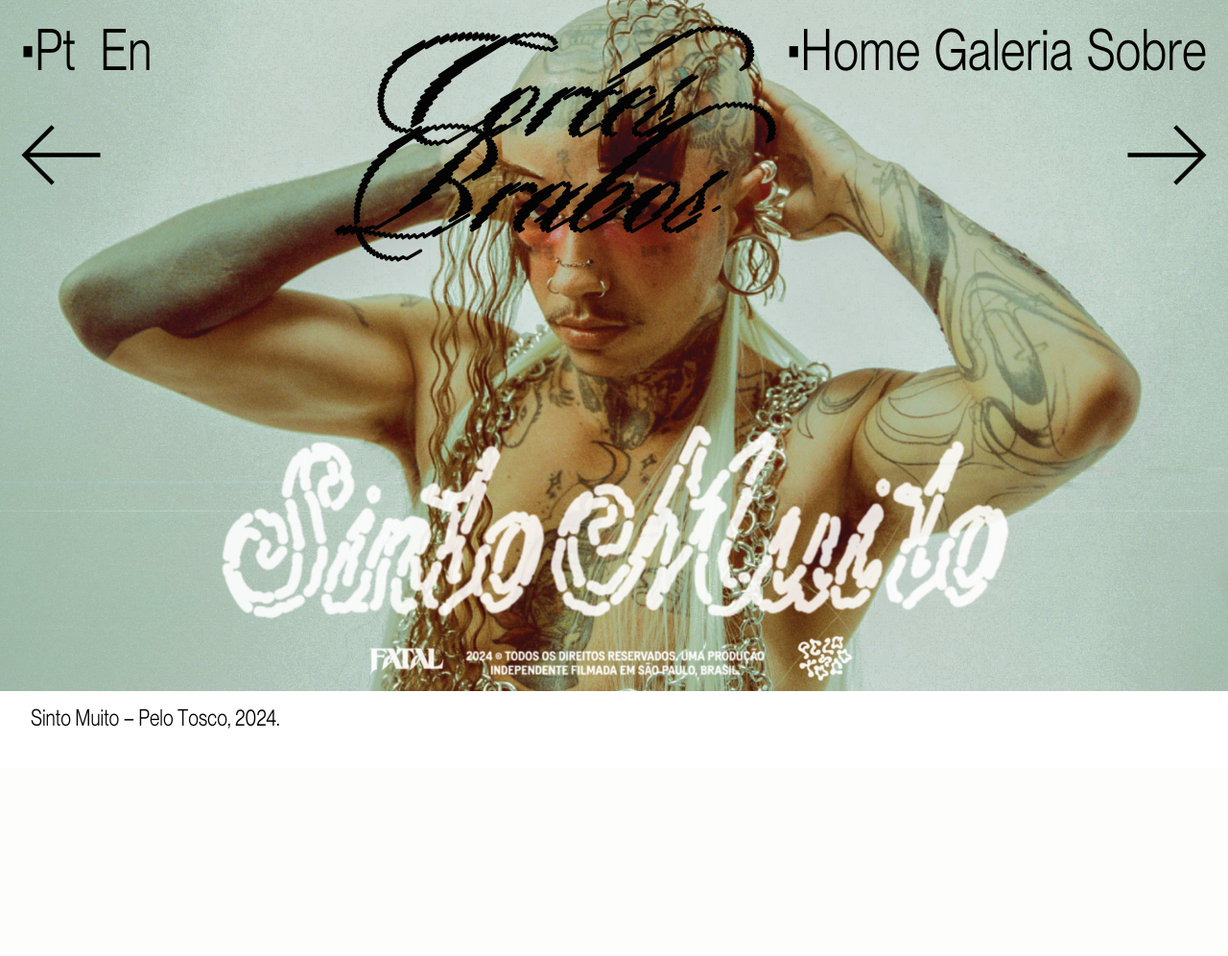
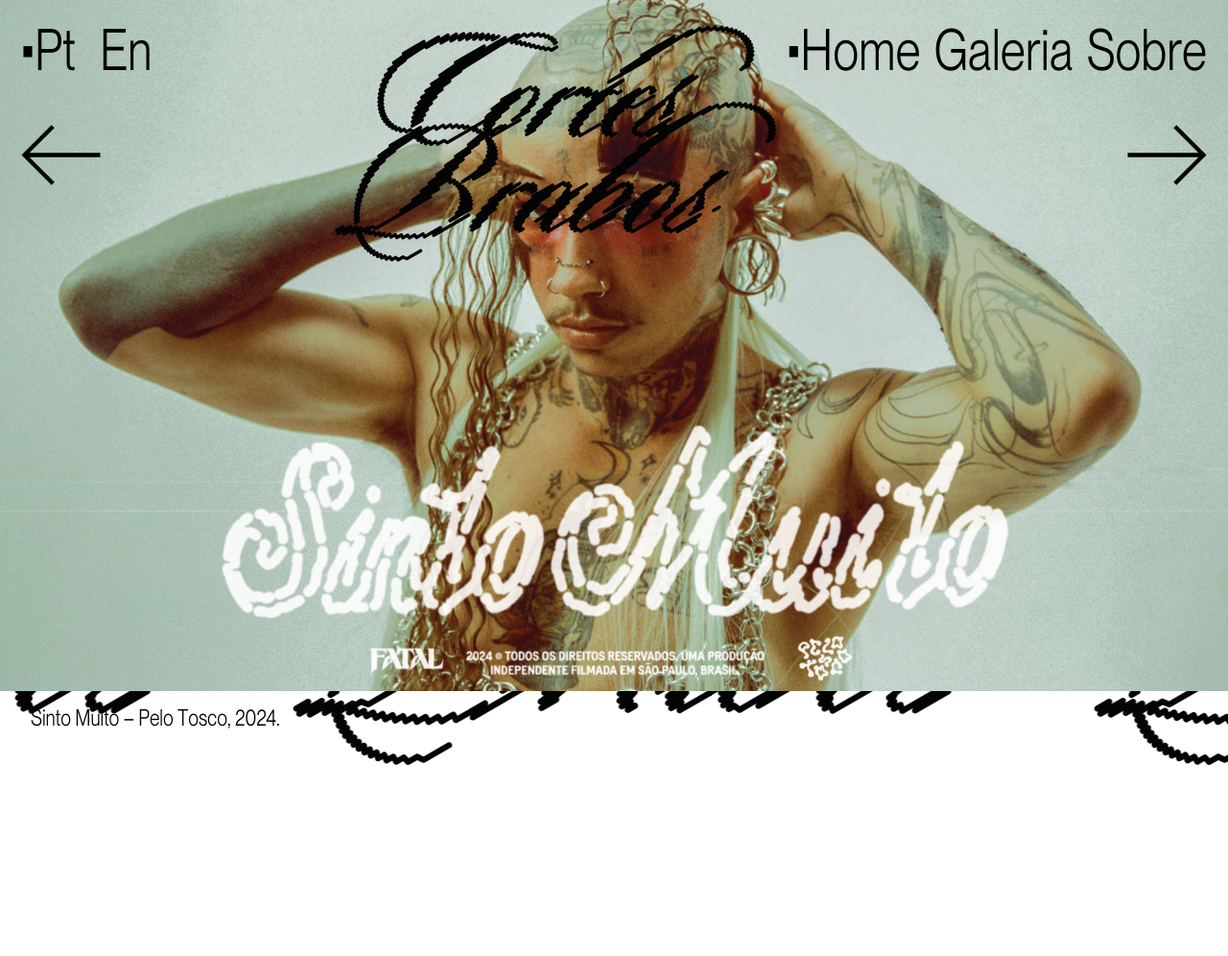
Before and after one commit to m4rtinelli/Cortes-Brabos, a PHP site: page /home.html in a window 1280 px wide. Shown: the top 996 px of the page at 96% size. Before the commit the page ends 759 px from the top, so only its background shows below. Run offline with PHP 8.4, Linux system fonts and the light colour scheme.

Commit message:
fixed footer

```diff
--- /dev/null
+++ b/css/footer.css
@@ -0,0 +1,32 @@
+.footer-home {
+  position: fixed;
+  bottom: 0;
+  width: 100%;
+  height: 450px;
+  background: linear-gradient(
+    0deg,
+    rgba(204, 222, 101, 0) 37.94%,
+    #ccde65 69.28%
+  );
+
+  width: calc(200%);
+  animation: scroll-left 15s linear infinite;
+  z-index: -1;
+}
+
+.footer-wrapper {
+  display: flex;
+}
+
+@keyframes scroll-left {
+  from {
+    transform: translateX(0); /* Posição inicial */
+  }
+  to {
+    transform: translateX(-47%); /* Move até o fim do conteúdo original */
+  }
+}
+
+.footer-home.revealed {
+  transform: translateY(0);
+}
--- a/css/home.css
+++ b/css/home.css
@@ -5,20 +5,20 @@
 
 .home-container {
   width: 100%;
-  height: 100vh;
+  height: 100%;
   overflow-x: hidden;
+  z-index: 2;
+  margin-bottom: 447px;
 }
 
 .home-carrossel {
   display: flex;
   width: 100%;
-  height: 100%;
 }
 
 .image-home-wrapper {
   flex-shrink: 0;
   width: 100%;
-  height: 100%;
 }
 
 .image-home-wrapper img {
--- a/home.html
+++ b/home.html
@@ -41,9 +41,22 @@
 
     <p class="image-home-info">Sinto Muito – Pelo Tosco, 2024.</p>
   </main>
+
+  <footer class="footer-home">
+    <div class="footer-wrapper">
+      <img src="./assets/imagens/CortesBrabos-logo.svg" alt="Logo Cortes Brabos">
+      <img src="./assets/imagens/CortesBrabos-logo.svg" alt="Logo Cortes Brabos">
+      <img src="./assets/imagens/CortesBrabos-logo.svg" alt="Logo Cortes Brabos">
+      <img src="./assets/imagens/CortesBrabos-logo.svg" alt="Logo Cortes Brabos">
+      <img src="./assets/imagens/CortesBrabos-logo.svg" alt="Logo Cortes Brabos">
+      <img src="./assets/imagens/CortesBrabos-logo.svg" alt="Logo Cortes Brabos">
+    </div>
+
+  </footer>
   <script src="./script.js"></script>
   <script src="./js/homeCarrossel.js"></script>
   <script src="./js/langSelect.js"></script>
+  <script src="./js/footerRelveal.js"></script>
 
 </body>
 
--- a/style.css
+++ b/style.css
@@ -21,3 +21,7 @@
 /* Home */
 @import url("./css/home.css");
 /*  */
+
+/* footer */
+@import url("./css/footer.css");
+/*  */
```
